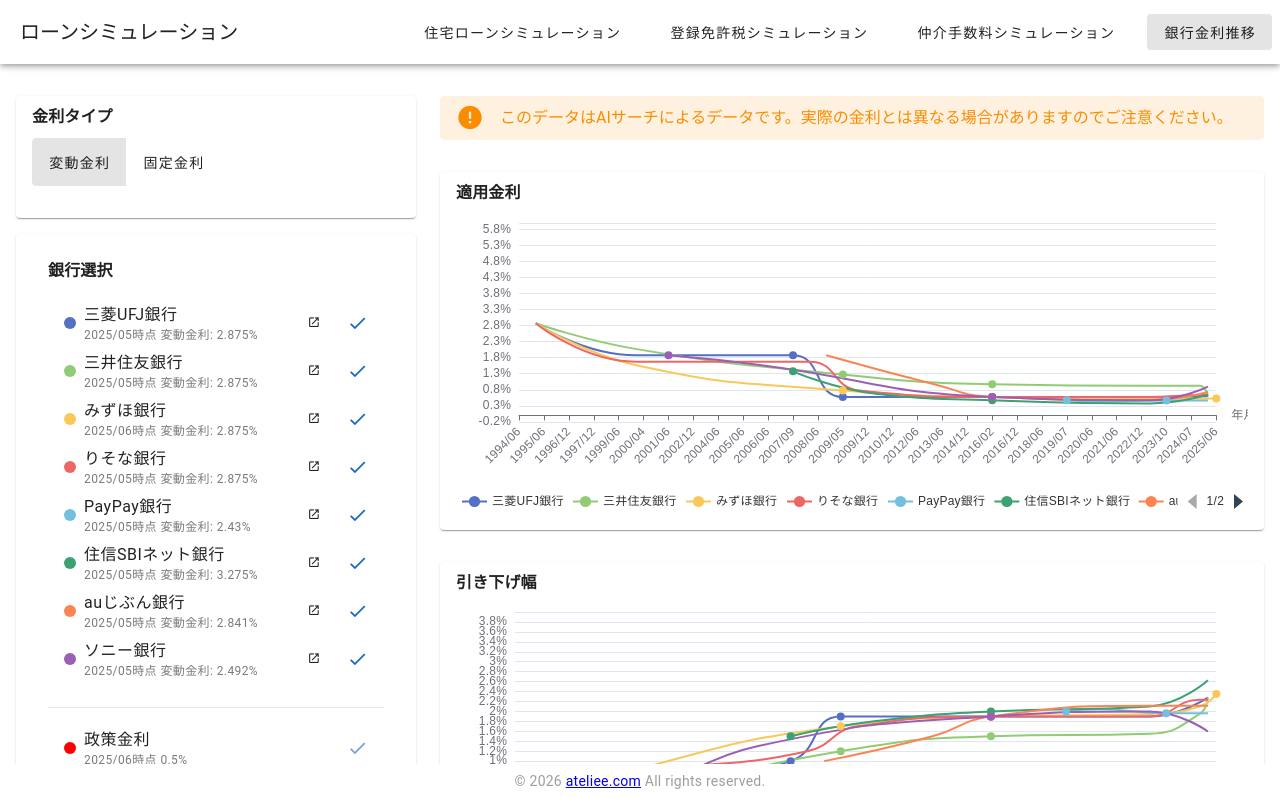
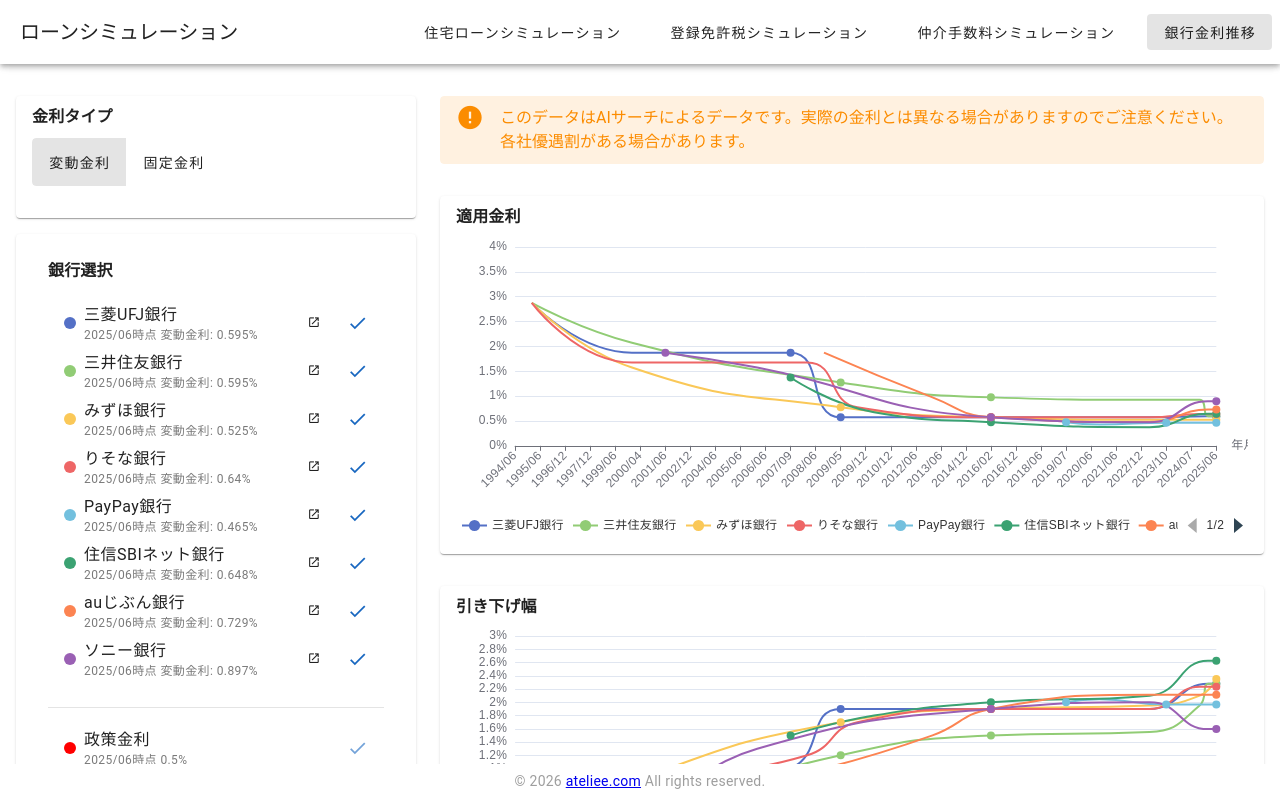
Before and after one commit to ateliee/loan-simulation, a Nuxt app in the folder nuxt/: page /interest-rates in a window 1280 px wide. Shown: the top 798 px of the page. Built offline with nearby package versions, Linux system fonts and the light colour scheme.

Commit message:
fix: 数値の調整

```diff
--- a/nuxt/components/interest-rates/Charts.vue
+++ b/nuxt/components/interest-rates/Charts.vue
@@ -6,7 +6,8 @@
       class="mb-4"
       density="compact"
     >
-      このデータはAIサーチによるデータです。実際の金利とは異なる場合がありますのでご注意ください。
+      このデータはAIサーチによるデータです。実際の金利とは異なる場合がありますのでご注意ください。<br>
+      各社優遇割がある場合があります。
     </v-alert>
 
     <v-card class="mb-4">
--- a/nuxt/components/interest-rates/TypeSelector.vue
+++ b/nuxt/components/interest-rates/TypeSelector.vue
@@ -99,7 +99,7 @@
 const getLatestRateInfo = (bank: typeof INTEREST_RATE_DATA[0]) => {
   const rate = bank[props.selectedRateType][bank[props.selectedRateType].length - 1]
   const rateType = props.selectedRateType === 'variable' ? '変動' : '固定'
-  return `${rate.date}時点 ${rateType}金利: ${rate.store}%`
+  return `${rate.date}時点 ${rateType}金利: ${rate.applied}%`
 }
 
 // 最新の政策金利情報を取得（日付付き）
--- a/nuxt/composables/useInterestRateChart.ts
+++ b/nuxt/composables/useInterestRateChart.ts
@@ -96,6 +96,17 @@
 
     const legendData = series.map(s => s.name || '')
 
+    // データの最大値と最小値を計算
+    const allValues = series.flatMap(s => s.data).filter((v): v is number => v !== null)
+    const maxValue = Math.max(...allValues)
+    const minValue = Math.min(...allValues)
+
+    // Y軸の範囲を設定（余裕を持たせる）
+    const yAxisMax = Math.ceil(maxValue * 1.1)
+    const yAxisMin = category === 'discount'
+      ? 0 // 引き下げ幅は0%が最小
+      : Math.floor(minValue * 1.1) // 金利は10%の余裕
+
     return {
       tooltip: {
         trigger: 'axis',
@@ -140,8 +151,8 @@
           formatter: '{value}%'
         },
         name: category === 'discount' ? '引き下げ幅' : '金利',
-        min: category === 'discount' ? 0 : -0.2,
-        max: category === 'discount' ? 4 : 6,
+        min: yAxisMin,
+        max: yAxisMax,
         interval: category === 'discount' ? 0.2 : 0.5
       },
       series
--- a/nuxt/data/interest-rate.ts
+++ b/nuxt/data/interest-rate.ts
@@ -139,12 +139,8 @@
       { date: "2009/05", store: 2.475, discount: 1.90, applied: 0.575 },  // リーマン後の利下げで店頭2.475%に減少:contentReference[oaicite:2]{index=2}。優遇▲1.90%で適用金利0.575%に低下。
       { date: "2016/02", store: 2.475, discount: 1.90, applied: 0.575 },  // マイナス金利導入後も店頭金利2.475%で不変:contentReference[oaicite:3]{index=3}。優遇幅は最大▲1.9%程度、実質0.5～0.6%台。
       { date: "2023/01", store: 2.475, discount: 1.90, applied: 0.575 },   // 低金利長期化で店頭金利は2009年以降2.475%据置:contentReference[oaicite:4]{index=4}。適用金利0.5～0.6%前後で推移。
-      {
-        date: "2025/05",
-        store: 2.875,
-        discount: 2.28,
-        applied: 0.595
-      },
+      { date: "2025/05", store: 2.875, discount: 2.28, applied: 0.595 },
+      { date: "2025/06", store: 2.875, discount: 2.28, applied: 0.595 }
     ],
     fixed: [
       // 当初固定金利10年型（新規借入時の固定期間金利）。
@@ -154,12 +150,8 @@
       { date: "2016/08", store: 1.50, discount: 0.70, applied: 0.80 },   // マイナス金利で長期金利史上最低水準。店頭表示1～2%、優遇▲0.7%程度で実質0.8%台に低下。
       { date: "2023/01", store: 3.00, discount: 1.40, applied: 1.60 },   // 長期金利0%近辺で低位安定。店頭約3%、優遇▲1.4%で適用約1.6%。
       { date: "2025/01", store: 4.30, discount: 2.67, applied: 1.63 },    // 金利上昇局面で店頭表示4%台後半に上昇。優遇後の適用金利1.63%:contentReference[oaicite:5]{index=5}。
-      {
-        date: "2025/05",
-        store: 4.61,
-        discount: 2.78,
-        applied: 1.83
-      }
+      { date: "2025/05", store: 4.61, discount: 2.78, applied: 1.83 },
+      { date: "2025/06", store: 4.61, discount: 2.78, applied: 1.83 }
     ]
   },
   {
@@ -173,12 +165,8 @@
       { date: "2016/02", store: 2.475, discount: 1.50, applied: 0.975 },  // 優遇拡大（▲1.5%程度）で実質1%を下回る。
       { date: "2023/01", store: 2.475, discount: 1.55, applied: 0.925 },  // 優遇▲1.55%。適用金利約0.925%:contentReference[oaicite:7]{index=7}。
       { date: "2025/01", store: 2.875, discount: 1.95, applied: 0.925 },  // 短期金利上昇で店頭2.875%に。優遇後0.925%:contentReference[oaicite:8]{index=8}（主要プラン）。
-      {
-        date: "2025/05",
-        store: 2.875,
-        discount: 2.280,
-        applied: 0.595
-      }
+      { date: "2025/05", store: 2.875, discount: 2.280, applied: 0.595 },
+      { date: "2025/06", store: 2.875, discount: 2.280, applied: 0.595 }
     ],
     fixed: [
       // 当初固定金利10年型。
@@ -188,12 +176,8 @@
       { date: "2016/08", store: 2.00, discount: 0.80, applied: 1.20 },   // 店頭金利約2%。優遇拡大で適用1%台前半。
       { date: "2023/01", store: 4.50, discount: 1.95, applied: 2.55 },   // 店頭表示金利4.50%、最優遇適用後2.55%（新規/Web申込）:contentReference[oaicite:10]{index=10}。
       { date: "2025/01", store: 4.50, discount: 1.95, applied: 2.55 },   // 2025年時点も店頭約4.5%、適用金利2.55%で推移:contentReference[oaicite:11]{index=11}。
-      {
-        date: "2025/05",
-        store: 4.500,
-        discount: 2.500,
-        applied: 2.000
-      }
+      { date: "2025/05", store: 4.500, discount: 2.500, applied: 2.000 },
+      { date: "2025/06", store: 4.500, discount: 2.500, applied: 2.000 }
     ]
   },
   {
@@ -207,12 +191,7 @@
       { date: "2016/02", store: 2.475, discount: 1.90, applied: 0.575 },  // 優遇▲1.9%。適用金利0.525%～0.975%の範囲:contentReference[oaicite:13]{index=13}。
       { date: "2023/01", store: 2.475, discount: 1.95, applied: 0.525 },  // 優遇拡大（▲1.95%程度）。ネット専用ローンで0.525%～適用:contentReference[oaicite:14]{index=14}。
       { date: "2025/01", store: 2.625, discount: 2.10, applied: 0.525 },   // 政策金利見直しで店頭2.625%に上昇も、優遇▲2.10%で実質0.525%を維持:contentReference[oaicite:15]{index=15}。
-      {
-        date: "2025/06",
-        store: 2.875, // 店頭金利は明示されていないため、一般的な数値を仮定
-        discount: 2.35,
-        applied: 0.525
-      }
+      { date: "2025/06", store: 2.875, discount: 2.35, applied: 0.525 }
     ],
     fixed: [
       // 当初固定金利10年型。
@@ -222,12 +201,7 @@
       { date: "2016/08", store: 1.70, discount: 0.10, applied: 1.60 },   // 店頭表示1.70%、僅かな優遇で1.60%に:contentReference[oaicite:16]{index=16}（保証料一部前払い型は+0.05%）。
       { date: "2023/01", store: 3.70, discount: 2.10, applied: 1.60 },   // 店頭表示金利3.70%、優遇▲2.10%で適用1.60%:contentReference[oaicite:17]{index=17}。
       { date: "2025/01", store: 4.00, discount: 2.40, applied: 1.60 },   // 店頭約4.0%、優遇▲2.40%で適用金利1.60%（ネット専用ローンの場合）:contentReference[oaicite:18]{index=18}。
-      {
-        date: "2025/06",
-        store: 4.24, // 店頭金利は明示されていないため、一般的な数値を仮定
-        discount: 2.44,
-        applied: 1.80
-      }
+      { date: "2025/06", store: 4.24, discount: 2.44, applied: 1.80 }
     ]
   },
   {
@@ -241,18 +215,9 @@
       { date: "2009/10", store: 2.475, discount: 1.70, applied: 0.775 },  // 店頭2.475%、優遇▲1.7%。
       { date: "2016/02", store: 2.475, discount: 1.90, applied: 0.575 },  // 優遇▲1.9%。実質0.5～0.6%台。
       { date: "2023/01", store: 2.475, discount: 1.90, applied: 0.575 },  // 店頭金利不変:contentReference[oaicite:19]{index=19}、最優遇適用で0.575%程度。
-      {
-        date: "2025/01",
-        store: 2.875,
-        discount: 2.235,
-        applied: 0.640
-      },
-      {
-        date: "2025/05",
-        store: 2.875,
-        discount: 2.235,
-        applied: 0.640
-      }
+      { date: "2025/01", store: 2.875, discount: 2.235, applied: 0.640 },
+      { date: "2025/05", store: 2.875, discount: 2.235, applied: 0.640 },
+      { date: "2025/06", store: 2.875, discount: 2.235, applied: 0.640 }
     ],
     fixed: [
       // 当初固定金利10年型。
@@ -262,18 +227,9 @@
       { date: "2016/08", store: 1.20, discount: 0.40, applied: 0.80 },   // 店頭表示約1.2%。優遇▲0.4%で適用0.8%台。
       { date: "2020/01", store: 2.50, discount: 1.50, applied: 1.00 },   // 店頭表示約2.5%。優遇▲1.5%で適用約1.0%。
       { date: "2023/01", store: 3.60, discount: 2.00, applied: 1.60 },   // 店頭表示約3.6%。優遇▲2.0%で適用1.6%前後。
-      {
-        date: "2025/01",
-        store: 4.290,
-        discount: 2.235,
-        applied: 2.055
-      },
-      {
-        date: "2025/05",
-        store: 4.290,
-        discount: 2.235,
-        applied: 2.055
-      }
+      { date: "2025/01", store: 4.290, discount: 2.235, applied: 2.055 },
+      { date: "2025/05", store: 4.290, discount: 2.235, applied: 2.055 },
+      { date: "2025/06", store: 4.290, discount: 2.235, applied: 2.055 }
     ]
   },
   {
@@ -284,24 +240,16 @@
       { date: "2019/07", store: 2.475, discount: 2.000, applied: 0.475 }, // 取扱開始時、店頭2.475%、優遇▲2.0%で適用0.475%程度。
       { date: "2020/12", store: 2.475, discount: 2.045, applied: 0.430 }, // 業界最低水準を狙い優遇拡大、実質0.4%台前半に低下。
       { date: "2023/10", store: 2.430, discount: 1.965, applied: 0.465 }, // 店頭表示金利2.430%、適用金利0.465%:contentReference[oaicite:21]{index=21}（優遇▲1.965%）。
-      {
-        date: "2025/05",
-        store: 2.430,
-        discount: 1.965,
-        applied: 0.465
-      }
+      { date: "2025/05", store: 2.430, discount: 1.965, applied: 0.465 },
+      { date: "2025/06", store: 2.430, discount: 1.965, applied: 0.465 }
     ],
     fixed: [
       // 当初固定金利10年型（住信SBIネット銀行提携ローン商品）。
       { date: "2019/07", store: 1.00, discount: 0.00, applied: 1.00 },   // サービス開始当初の10年固定金利約1.0%で提供。
       { date: "2021/01", store: 0.85, discount: 0.00, applied: 0.85 },   // 長期金利低位安定で0.8%台前半の低金利水準。
       { date: "2023/01", store: 1.30, discount: 0.00, applied: 1.30 },   // 金利上昇により10年固定約1.3%に上昇。
-      {
-        date: "2025/05",
-        store: 1.30,
-        discount: 0.00,
-        applied: 1.30
-      }
+      { date: "2025/05", store: 1.30, discount: 0.00, applied: 1.30 },
+      { date: "2025/06", store: 1.30, discount: 0.00, applied: 1.30 }
     ]
   },
   {
@@ -313,24 +261,16 @@
       { date: "2010/04", store: 2.475, discount: 1.80, applied: 0.675 }, // 実質金利0.7%近辺まで低下。
       { date: "2016/02", store: 2.475, discount: 2.00, applied: 0.475 }, // 優遇▲2.0%超。適用金利0.5%割れ（水準トップクラス）。
       { date: "2023/01", store: 2.475, discount: 2.10, applied: 0.375 }, // 店頭金利2.475%、最優遇▲2.10%で実質0.375%程度に。
-      {
-        date: "2025/05",
-        store: 3.275,
-        discount: 2.627,
-        applied: 0.648
-      }
+      { date: "2025/05", store: 3.275, discount: 2.627, applied: 0.648 },
+      { date: "2025/06", store: 3.275, discount: 2.627, applied: 0.648 }
     ],
     fixed: [
       // 当初固定金利10年型。
       { date: "2008/04", store: 2.80, discount: 0.00, applied: 2.80 },   // 開始当初、10年固定金利約2.8%。
       { date: "2016/08", store: 0.90, discount: 0.00, applied: 0.90 },   // 長期金利低下で史上最低水準の0.90%。
       { date: "2023/01", store: 1.30, discount: 0.00, applied: 1.30 },   // 足元の金利上昇で1.3%前後に上昇。
-      {
-        date: "2025/05",
-        store: 3.690,
-        discount: 1.951,
-        applied: 1.739
-      }
+      { date: "2025/05", store: 3.690, discount: 1.951, applied: 1.739 },
+      { date: "2025/06", store: 3.690, discount: 1.951, applied: 1.739 }
     ]
   },
   {
@@ -342,24 +282,16 @@
       { date: "2013/04", store: 2.475, discount: 1.50, applied: 0.975 }, // 優遇拡大で適用金利1%を切る水準に。
       { date: "2016/02", store: 2.475, discount: 1.90, applied: 0.575 }, // 優遇▲1.9%に拡大。実質0.5%台半ば。
       { date: "2023/01", store: 2.591, discount: 2.112, applied: 0.479 }, // 店頭表示2.591%、適用金利0.479%:contentReference[oaicite:22]{index=22}。
-      {
-        date: "2025/05",
-        store: 2.841,
-        discount: 2.112,
-        applied: 0.729
-      }
+      { date: "2025/05", store: 2.841, discount: 2.112, applied: 0.729 },
+      { date: "2025/06", store: 2.841, discount: 2.112, applied: 0.729 }
     ],
     fixed: [
       // 当初固定金利10年型。
       { date: "2010/04", store: 2.50, discount: 0.00, applied: 2.50 },   // 取扱当初は約2.5%。
       { date: "2016/08", store: 0.80, discount: 0.00, applied: 0.80 },   // 0.8%台まで低下。
       { date: "2023/01", store: 1.20, discount: 0.00, applied: 1.20 },   // 長期金利上昇で1.2%程度に。
-      {
-        date: "2025/05",
-        store: 4.365,
-        discount: 1.825,
-        applied: 2.540
-      }
+      { date: "2025/05", store: 4.365, discount: 1.825, applied: 2.540 },
+      { date: "2025/06", store: 4.365, discount: 1.825, applied: 2.540 }
     ]
   },
   {
@@ -371,24 +303,16 @@
       { date: "2006/04", store: 2.875, discount: 1.30, applied: 1.575 }, // 優遇幅拡大（▲1.3%）。
       { date: "2016/02", store: 2.475, discount: 1.90, applied: 0.575 }, // 優遇▲1.9%。適用金利0.5%台。
       { date: "2023/01", store: 2.475, discount: 2.00, applied: 0.475 }, // 店頭2.475%、優遇▲2.0%で実質0.475%。
-      {
-        date: "2025/05",
-        store: 2.492,
-        discount: 1.595,
-        applied: 0.897
-      }
+      { date: "2025/05", store: 2.492, discount: 1.595, applied: 0.897 },
+      { date: "2025/06", store: 2.492, discount: 1.595, applied: 0.897 }
     ],
     fixed: [
       // 当初固定金利10年型。
       { date: "2005/04", store: 2.50, discount: 0.00, applied: 2.50 },   // 10年固定約2.5%。
       { date: "2016/08", store: 0.70, discount: 0.00, applied: 0.70 },   // 最低水準の0.7%。
       { date: "2023/01", store: 1.10, discount: 0.00, applied: 1.10 },   // 約1.1%に上昇。
-      {
-        date: "2025/05",
-        store: 3.234,
-        discount: 0.950,
-        applied: 2.284
-      }
+      { date: "2025/05", store: 3.234, discount: 0.950, applied: 2.284 },
+      { date: "2025/06", store: 3.234, discount: 0.950, applied: 2.284 }
     ]
   }
 ]
```
